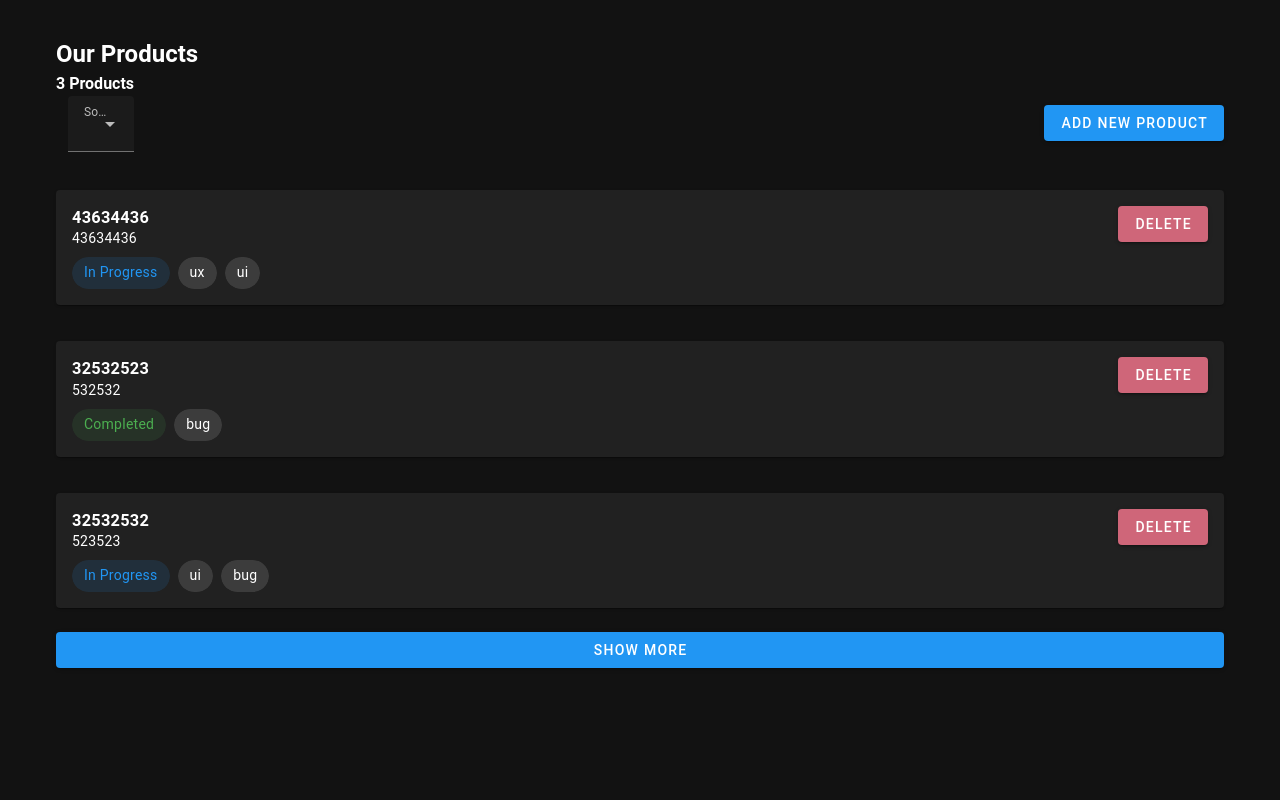
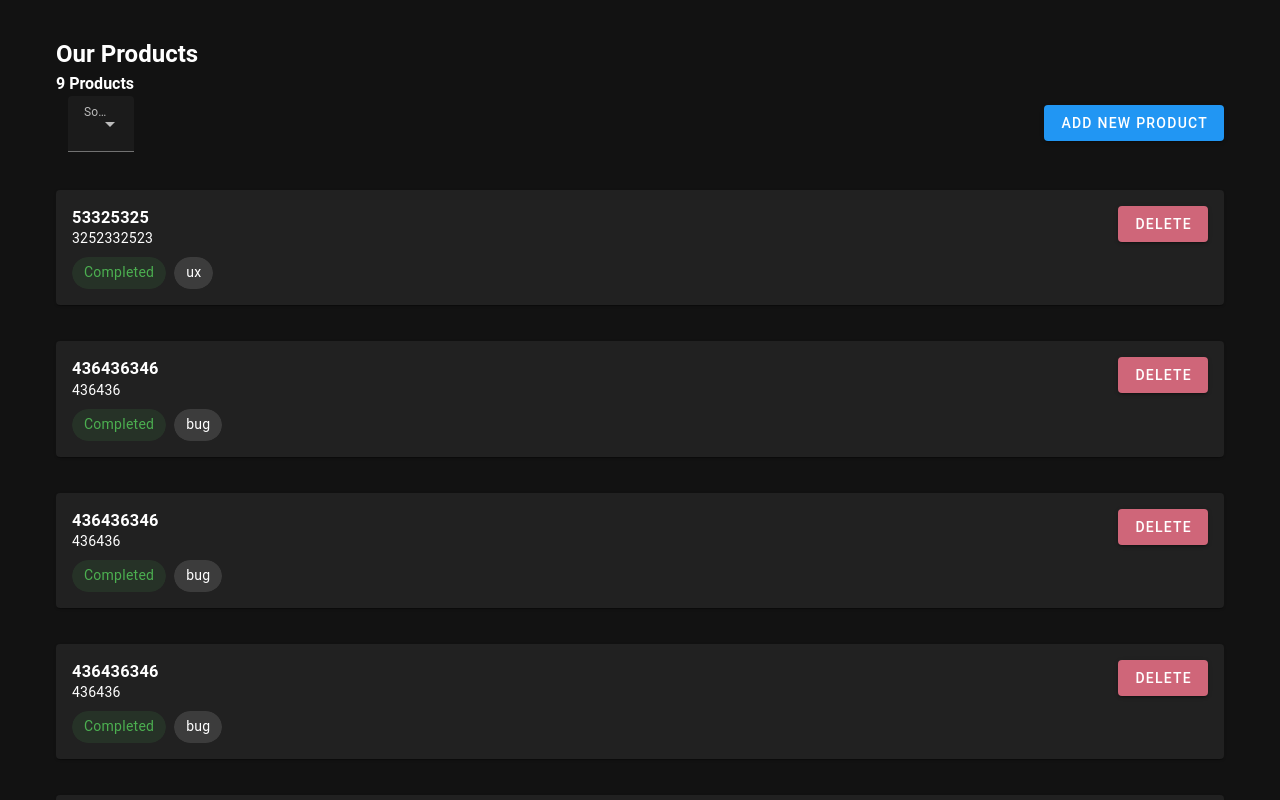
Before and after one commit to AlpGnc/TTCase-V3, a Vue app: page / in a window 1280 px wide. Shown: the top 800 px of the page. Built offline with nearby package versions, Linux system fonts and the light colour scheme; data requests are answered from the project's data file.

Commit message:
Show more devre disi

```diff
--- a/db.json
+++ b/db.json
@@ -1,33 +1,67 @@
 {
   "products": [
     {
-      "id": "e886",
-      "name": "43634436",
-      "description": "43634436",
-      "status": "In Progress",
-      "tags": [
-        "ux",
-        "ui"
-      ]
+      "id": "d7f9",
+      "name": "53325325",
+      "description": "3252332523",
+      "status": "Completed",
+      "tags": ["ux"]
     },
     {
-      "id": "5849",
-      "name": "32532523",
-      "description": "532532",
+      "id": "a2e1",
+      "name": "436436346",
+      "description": "436436",
       "status": "Completed",
-      "tags": [
-        "bug"
-      ]
+      "tags": ["bug"]
     },
     {
-      "id": "c512",
-      "name": "32532532",
-      "description": "523523",
+      "id": "a2e1",
+      "name": "436436346",
+      "description": "436436",
+      "status": "Completed",
+      "tags": ["bug"]
+    },
+    {
+      "id": "a2e1",
+      "name": "436436346",
+      "description": "436436",
+      "status": "Completed",
+      "tags": ["bug"]
+    },
+    {
+      "id": "a2e1",
+      "name": "436436346",
+      "description": "436436",
+      "status": "Completed",
+      "tags": ["bug"]
+    },
+    {
+      "id": "a2e1",
+      "name": "436436346",
+      "description": "436436",
+      "status": "Completed",
+      "tags": ["bug"]
+    },
+    {
+      "id": "a2e1",
+      "name": "436436346",
+      "description": "436436",
+      "status": "Completed",
+      "tags": ["bug"]
+    },
+    {
+      "id": "a2e1",
+      "name": "436436346",
+      "description": "436436",
+      "status": "Completed",
+      "tags": ["bug"]
+    },
+    {
+      "id": "8b21",
+      "name": "23626236",
+      "description": "326326",
       "status": "In Progress",
-      "tags": [
-        "ui",
-        "bug"
-      ]
+      "tags": ["frontend", "ux"]
     }
   ]
 }
--- a/src/HomePage.vue
+++ b/src/HomePage.vue
@@ -59,8 +59,8 @@
       </v-col>
     </v-row>
 
-    <!-- Show more button -->
-    <v-btn
+    <!-- Show more button devre dısı-->
+    <!-- <v-btn
       block
       color="primary"
       @click="getItems"
@@ -68,7 +68,7 @@
       class="show-more-btn"
     >
       Show More
-    </v-btn>
+    </v-btn> -->
 
     <!-- Yeni ürün ekleme formu için açılır pencere -->
     <v-dialog v-model="dialog" max-width="600px">
```
